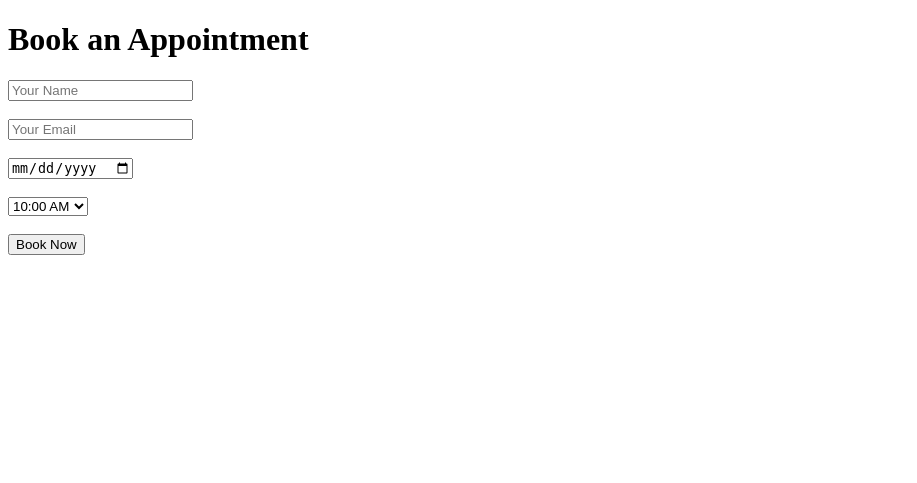
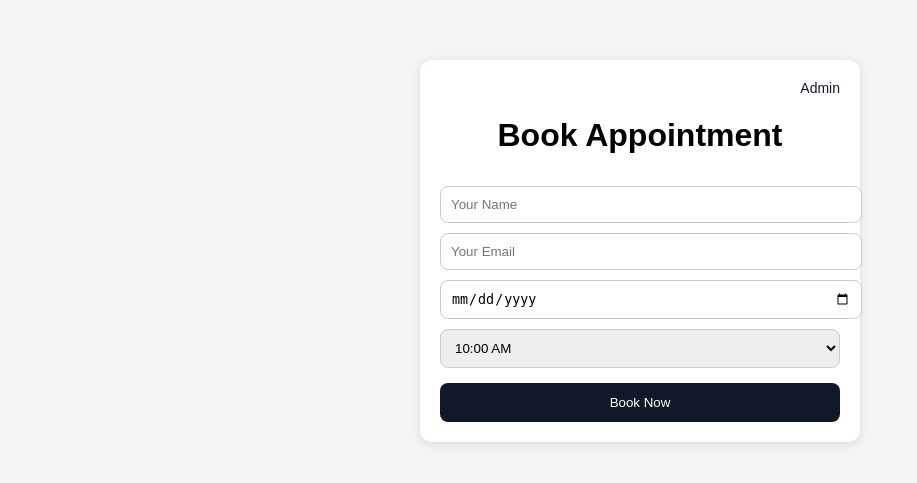
Before and after one commit to mindbytesnow/booking-system, a Flask app: page / in a window 1280 px wide. Shown: the top 483 px of the page, without its empty margins (0-917 px from the left). Run offline with Flask 3, Linux system fonts and the light colour scheme.

Commit message:
upgrade UI for booking system and admin dashboard

```diff
--- a/app.py
+++ b/app.py
@@ -1,6 +1,7 @@
 from flask import Flask, render_template, request, jsonify, session, redirect, url_for
 import db
 import uuid
+from datetime import datetime
 
 app = Flask(__name__)
 app.secret_key = "Alexandray26"
@@ -11,6 +12,33 @@ db.init_db()
 def home():
     return render_template("index.html")
 
+@app.route("/analytics")
+def analytics():
+    if not session.get("admin"):
+        return redirect("/login")
+
+    bookings = db.get_bookings()
+
+    total = len(bookings)
+
+    today = datetime.now().strftime("%Y-%m-%d")
+    today_bookings = [b for b in bookings if b["date"] == today]
+
+    unique_customers = len(set([b["email"] for b in bookings]))
+
+    # simple grouping by date
+    stats = {}
+    for b in bookings:
+        d = b["date"]
+        stats[d] = stats.get(d, 0) + 1
+
+    return render_template(
+        "analytics.html",
+        total=total,
+        today=len(today_bookings),
+        unique=unique_customers,
+        stats=stats
+    )
 
 @app.route("/login", methods=["GET", "POST"])
 def login():
--- a/templates/index.html
+++ b/templates/index.html
@@ -1,29 +1,96 @@
 <!DOCTYPE html>
 <html>
 <head>
-    <title>Booking System</title>
+    <title>Book Appointment</title>
+    <meta name="viewport" content="width=device-width, initial-scale=1.0">
+
+    <style>
+        body {
+            font-family: Arial;
+            background: #f3f4f6;
+            margin: 0;
+        }
+
+        .box {
+            max-width: 400px;
+            margin: 60px auto;
+            background: white;
+            padding: 20px;
+            border-radius: 12px;
+            box-shadow: 0 2px 10px rgba(0,0,0,0.1);
+        }
+
+        h1 {
+            text-align: center;
+        }
+
+        input, select {
+            width: 100%;
+            padding: 10px;
+            margin-top: 10px;
+            border-radius: 8px;
+            border: 1px solid #ccc;
+        }
+
+        button {
+            width: 100%;
+            padding: 12px;
+            margin-top: 15px;
+            background: #111827;
+            color: white;
+            border: none;
+            border-radius: 8px;
+            cursor: pointer;
+        }
+
+        button:hover {
+            background: #1f2937;
+        }
+
+        .login {
+            text-align: right;
+            font-size: 14px;
+        }
+
+        .login a {
+            text-decoration: none;
+            color: #111827;
+        }
+    </style>
 </head>
+
 <body>
-    <h1>Book an Appointment</h1>
+
+<div class="box">
+
+    <div class="login">
+        <a href="/login">Admin</a>
+    </div>
+
+    <h1>Book Appointment</h1>
 
     <form method="POST" action="/book">
 
-        <input name="name" placeholder="Your Name" required><br><br>
+        <input name="name" placeholder="Your Name" required>
 
-        <input name="email" placeholder="Your Email" required><br><br>
+        <input name="email" placeholder="Your Email" required>
 
-        <!-- ✅ ADD REAL DATE PICKER -->
-        <input type="date" name="date" required><br><br>
+        <input type="date" name="date" required>
 
-        <!-- Time slots -->
         <select name="time" required>
-            <option value="10:00 AM">10:00 AM</option>
-            <option value="11:00 AM">11:00 AM</option>
-            <option value="2:00 PM">2:00 PM</option>
-        </select><br><br>
+            <option>10:00 AM</option>
+            <option>11:00 AM</option>
+            <option>12:00 PM</option>
+            <option>2:00 PM</option>
+            <option>3:00 PM</option>
+            <option>4:00 PM</option>
+        </select>
 
         <button type="submit">Book Now</button>
+
     </form>
+
+</div>
 
 </body>
 </html>
```
Also changed, not shown: templates/admin.html (+40 -27 lines), templates/analytics.html (added, +92 -0 lines).
